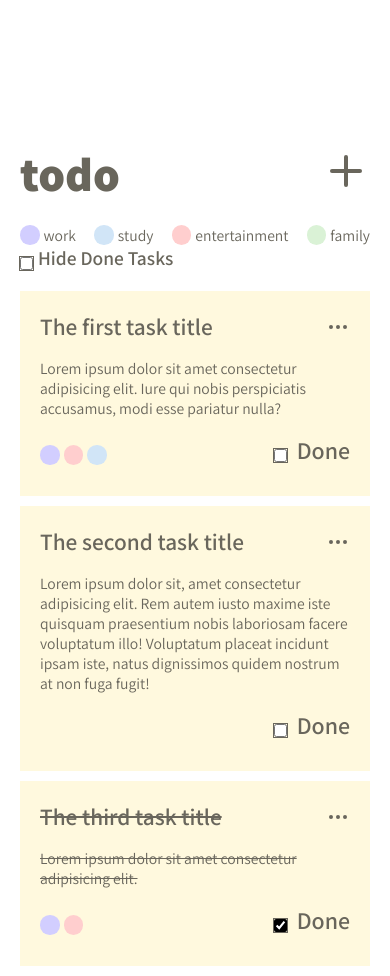
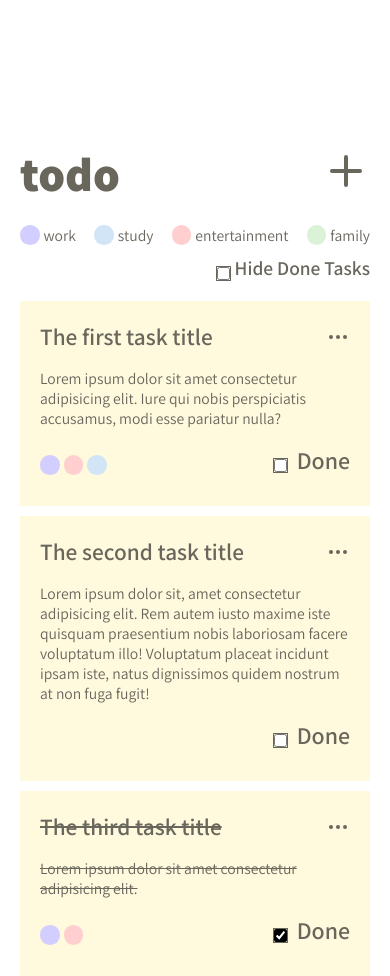
Before and after one commit to AEnedahg/todo, a React (Vite) app: page /dashboard in a window 390 px wide. Built offline with nearby package versions, Linux system fonts and the light colour scheme.

Commit message:
Update AsideFormMobile.module.css

```diff
--- a/src/routes/-components/shared/AsideFormMobile/AsideFormMobile.module.css
+++ b/src/routes/-components/shared/AsideFormMobile/AsideFormMobile.module.css
@@ -1,6 +1,6 @@
 @import '@/styles/variables.css';
 
-.formAside {
+.formAsideMobile {
     display: flex;
     column-gap: 5px;
     align-items: center;
@@ -8,7 +8,7 @@
     margin-top: 10px;
 }
 
-.formAside input {
+.formAsideMobile input {
     accent-color: white;
     caret-color: var(--clr-text);
     outline: 1px solid var(--clr-text);
```
